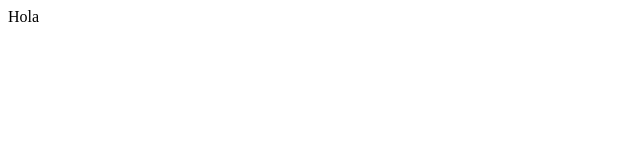
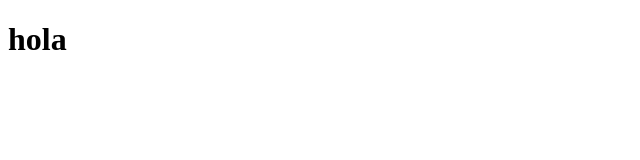
Before and after one commit to DiazCamila22/Prueba_GitDesktop, a plain HTML site: page index.html in a window 1280 px wide. Shown: the whole page, without its empty margins (0-640 px from the left). Drawn offline with Linux system fonts and the light colour scheme.

Commit message:
cambio de titulo

```diff
--- a/index.html
+++ b/index.html
@@ -11,6 +11,6 @@
 
 
 <body>
-    Hola
+    <h1>hola</h1>
 </body>
 </html>
```
